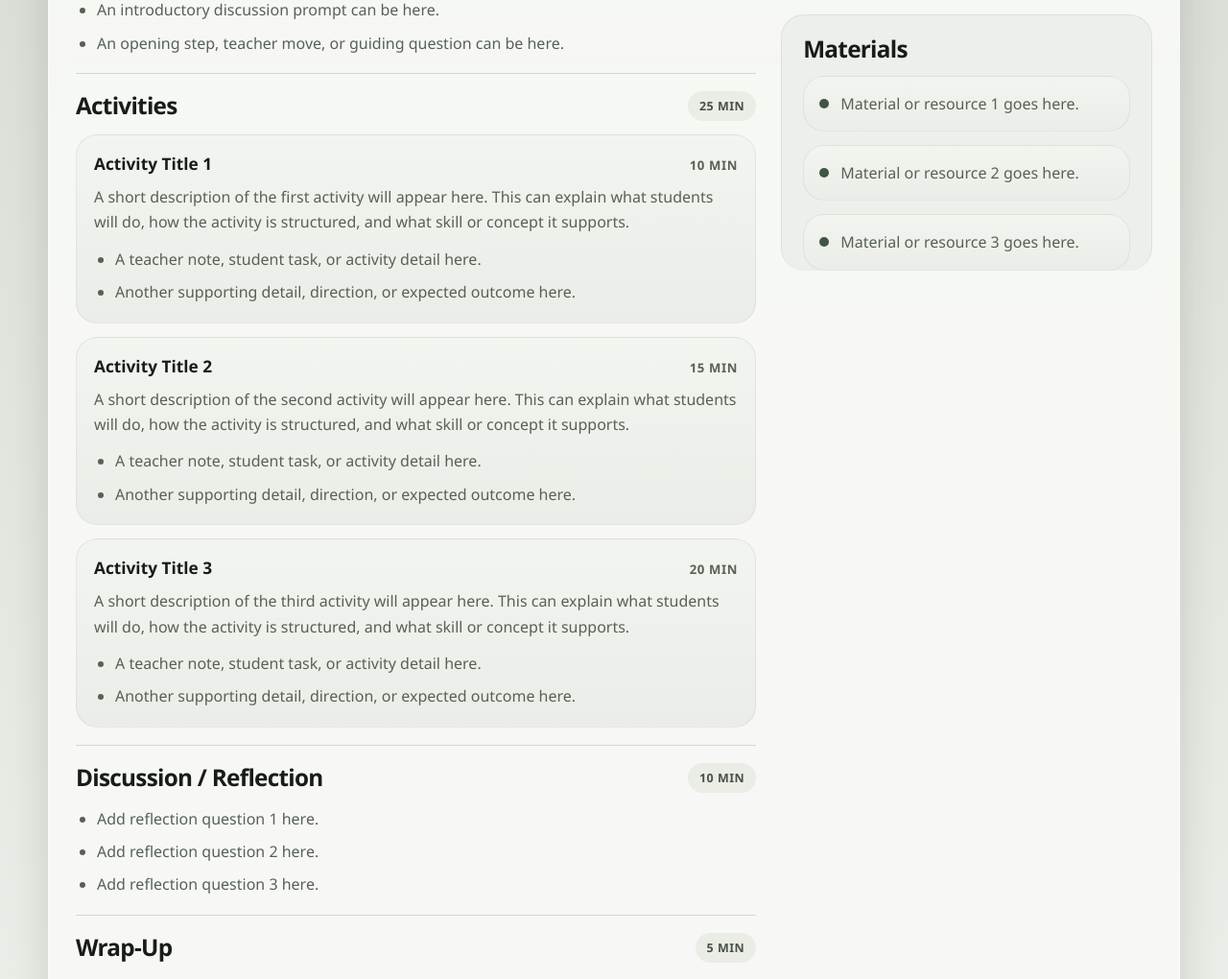
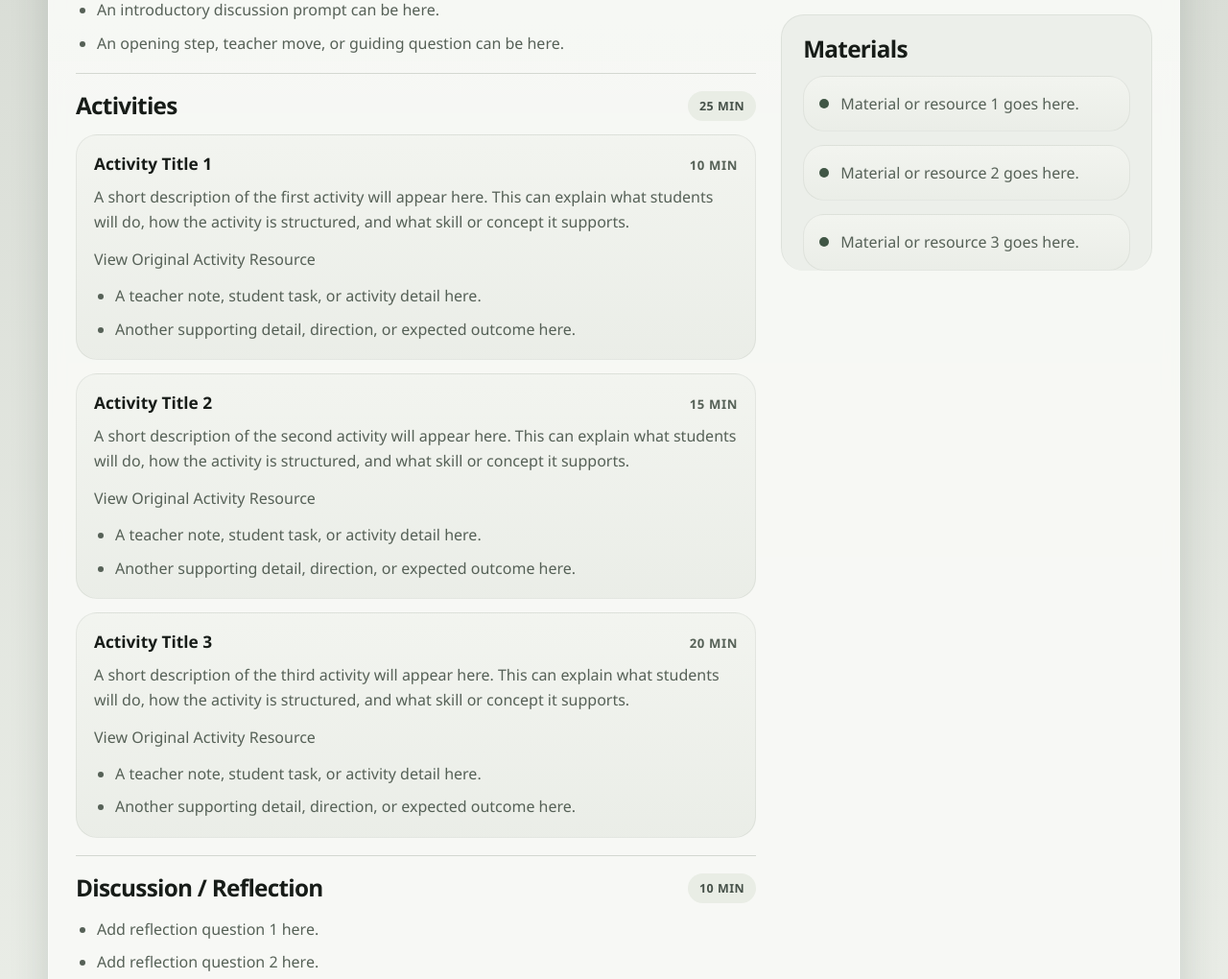
Before and after one commit to paduav/cyber-learn-tool, a Flask app: page /lesson-plan in a window 1280 px wide. Shown: the part 838-1858 px from the top of the page at 96% size. Run offline with Flask 3, Linux system fonts and the light colour scheme.

Commit message:
fix resource link functionality

```diff
--- a/app.py
+++ b/app.py
@@ -99,7 +99,8 @@ TASK:
       "title": "...",
       "time": "...",
       "text": "...",
-      "bullets": [...]
+      "bullets": [...],
+      "link": "..."
     }}
   ],
   "discussionReflection": {{
@@ -116,6 +117,9 @@ TASK:
 IMPORTANT:
 - ONLY return valid JSON
 - Do NOT include markdown or explanations
+- Each activity must include its original link from the database
+- Use the EXACT link provided in the source activities
+- Do NOT create or modify links
 """
 
             response = client.models.generate_content(
--- a/static/js/script.js
+++ b/static/js/script.js
@@ -412,6 +412,7 @@ function normalizeActivities(activities, topic) {
             time: activity.time || "",
             text: activity.text || activity.description || "",
             bullets: normalizeStringList(activity.bullets || activity.steps, []),
+            link: activity.link || "#"
         }));
     }
 
@@ -424,6 +425,7 @@ function normalizeActivities(activities, topic) {
                 "Work in pairs to identify patterns, red flags, or best-practice responses.",
                 "Share findings with the class and compare reasoning.",
             ],
+            link: activity.link || "#"
         },
         {
             title: "Collaborative Practice",
@@ -433,6 +435,7 @@ function normalizeActivities(activities, topic) {
                 "Discuss possible decisions before choosing a final response.",
                 "Explain why one action is safer or more effective than another.",
             ],
+            link: activity.link || "#"
         },
     ];
 }
@@ -559,9 +562,26 @@ function renderActivities(selector, activities) {
                         <h3 class="activity-title">${escapeHtml(activity.title)}</h3>
                         <span class="activity-time">${escapeHtml(activity.time || "")}</span>
                     </div>
+
                     <p>${escapeHtml(activity.text)}</p>
+
+                    ${activity.link && activity.link !== "#"
+                    ? `
+                            <p class="activity-link">
+                                <a href="${escapeHtml(activity.link)}"
+                                   target="_blank"
+                                   rel="noopener noreferrer">
+                                   View Original Activity Resource
+                                </a>
+                            </p>
+                            `
+                    : ""
+                }
+
                     <ul>
-                        ${activity.bullets.map((bullet) => `<li>${escapeHtml(bullet)}</li>`).join("")}
+                        ${activity.bullets.map(
+                    (bullet) => `<li>${escapeHtml(bullet)}</li>`
+                ).join("")}
                     </ul>
                 </article>
             `
--- a/templates/lesson-plan.html
+++ b/templates/lesson-plan.html
@@ -1,12 +1,13 @@
-
 <!DOCTYPE html>
 <html lang="en">
+
 <head>
     <meta charset="UTF-8" />
     <meta name="viewport" content="width=device-width, initial-scale=1.0" />
     <title>Generated Lesson Plan</title>
     <link rel="stylesheet" href="{{ url_for('static', filename='css/style.css') }}" />
 </head>
+
 <body>
     <div class="page-shell">
         <header class="site-header">
@@ -35,7 +36,9 @@
                         <span class="eyebrow">Generated Lesson Plan</span>
                         <h1 class="lesson-title" id="lesson-title">Lesson Plan Title</h1>
                         <p class="lesson-summary" id="lesson-summary">
-                            This will display a short overview of the lesson here. This summary can describe the focus of the lesson, the intended student outcome, and the general structure of the activities and discussion.
+                            This will display a short overview of the lesson here. This summary can describe the focus
+                            of the lesson, the intended student outcome, and the general structure of the activities and
+                            discussion.
                         </p>
                     </div>
 
@@ -72,10 +75,12 @@
                                 <span class="time-pill" id="introduction-time">10 min</span>
                             </div>
                             <p id="introduction-copy">
-                                The opening activity or classroom hook will be here. This section can introduce the lesson topic, connect to students’ prior knowledge, and set up the main question or focus for the lesson.
+                                The opening activity or classroom hook will be here. This section can introduce the
+                                lesson topic, connect to students’ prior knowledge, and set up the main question or
+                                focus for the lesson.
                             </p>
                             <ul id="introduction-bullets">
-                                 <li>An introductory discussion prompt can be here.</li>
+                                <li>An introductory discussion prompt can be here.</li>
                                 <li>An opening step, teacher move, or guiding question can be here.</li>
                             </ul>
                         </section>
@@ -93,7 +98,14 @@
                                         <span class="activity-time">10 min</span>
                                     </div>
                                     <p>
-                                        A short description of the first activity will appear here. This can explain what students will do, how the activity is structured, and what skill or concept it supports.
+                                        A short description of the first activity will appear here. This can explain
+                                        what students will do, how the activity is structured, and what skill or concept
+                                        it supports.
+                                    </p>
+                                    <p class="activity-link">
+                                        <a href="#" target="_blank" rel="noopener noreferrer">
+                                            View Original Activity Resource
+                                        </a>
                                     </p>
                                     <ul>
                                         <li>A teacher note, student task, or activity detail here.</li>
@@ -107,7 +119,14 @@
                                         <span class="activity-time">15 min</span>
                                     </div>
                                     <p>
-                                        A short description of the second activity will appear here. This can explain what students will do, how the activity is structured, and what skill or concept it supports.
+                                        A short description of the second activity will appear here. This can explain
+                                        what students will do, how the activity is structured, and what skill or concept
+                                        it supports.
+                                    </p>
+                                    <p class="activity-link">
+                                        <a href="#" target="_blank" rel="noopener noreferrer">
+                                            View Original Activity Resource
+                                        </a>
                                     </p>
                                     <ul>
                                         <li>A teacher note, student task, or activity detail here.</li>
@@ -121,7 +140,14 @@
                                         <span class="activity-time">20 min</span>
                                     </div>
                                     <p>
-                                        A short description of the third activity will appear here. This can explain what students will do, how the activity is structured, and what skill or concept it supports.
+                                        A short description of the third activity will appear here. This can explain
+                                        what students will do, how the activity is structured, and what skill or concept
+                                        it supports.
+                                    </p>
+                                    <p class="activity-link">
+                                        <a href="#" target="_blank" rel="noopener noreferrer">
+                                            View Original Activity Resource
+                                        </a>
                                     </p>
                                     <ul>
                                         <li>A teacher note, student task, or activity detail here.</li>
@@ -149,10 +175,13 @@
                                 <span class="time-pill" id="wrap-up-time">5 min</span>
                             </div>
                             <p id="wrap-up-copy">
-                                The closing summary will appear here. This section can restate the key takeaway, reinforce the lesson objective, and guide students toward one final reflection or action step.
+                                The closing summary will appear here. This section can restate the key takeaway,
+                                reinforce the lesson objective, and guide students toward one final reflection or action
+                                step.
                             </p>
                             <div class="lesson-note" id="wrap-up-note">
-                                Can include an exit ticket or closing note here. Can be a short prompt, reflection task, or final check for understanding.
+                                Can include an exit ticket or closing note here. Can be a short prompt, reflection task,
+                                or final check for understanding.
                             </div>
                         </section>
                     </div>
@@ -165,7 +194,8 @@
                             <div class="standards-list" id="standards-list">
                                 <div class="standards-item">
                                     <span class="item-label">Framework</span>
-                                    Standard or alignment reference goes here with a short description of how it connects to the lesson.
+                                    Standard or alignment reference goes here with a short description of how it
+                                    connects to the lesson.
                                 </div>
                                 <div class="standards-item">
                                     <span class="item-label">Framework</span>
@@ -200,4 +230,5 @@
     </div>
     <script src="{{ url_for('static', filename='js/script.js') }}"></script>
 </body>
+
 </html>
```
